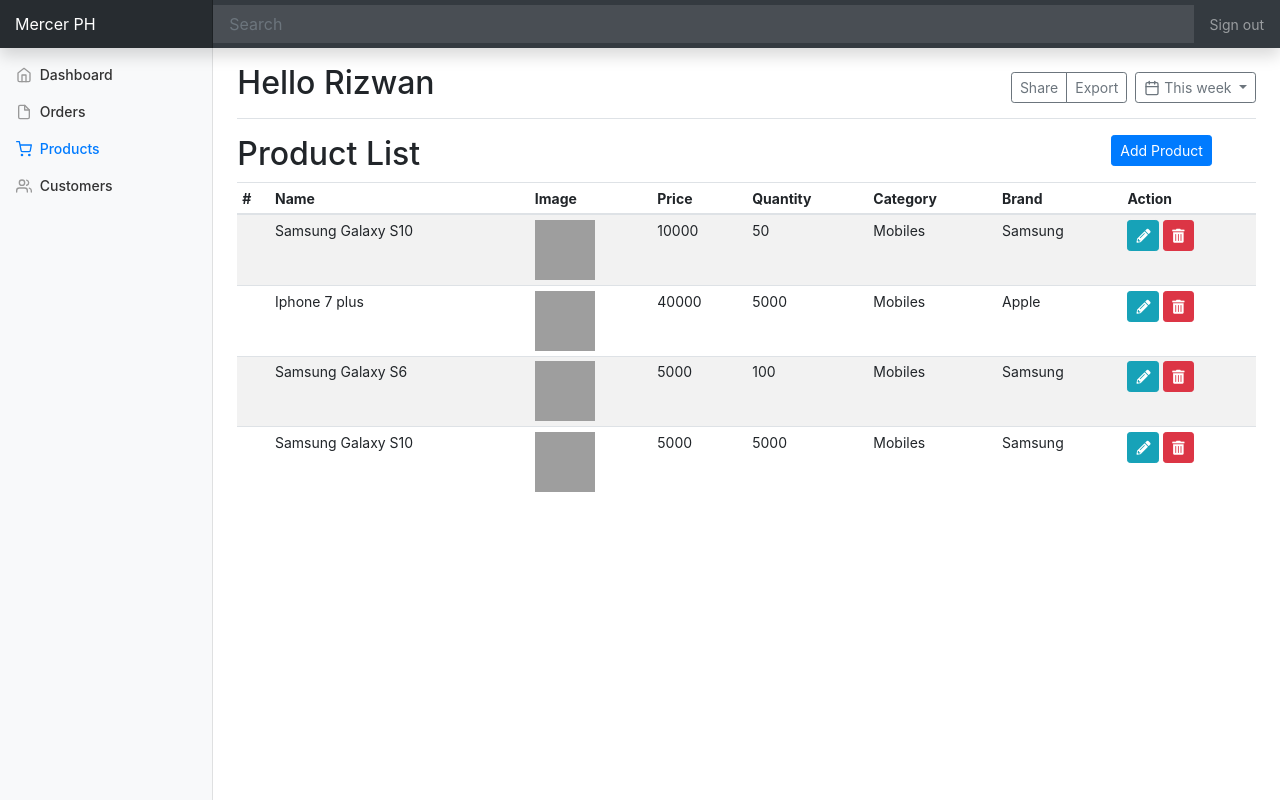
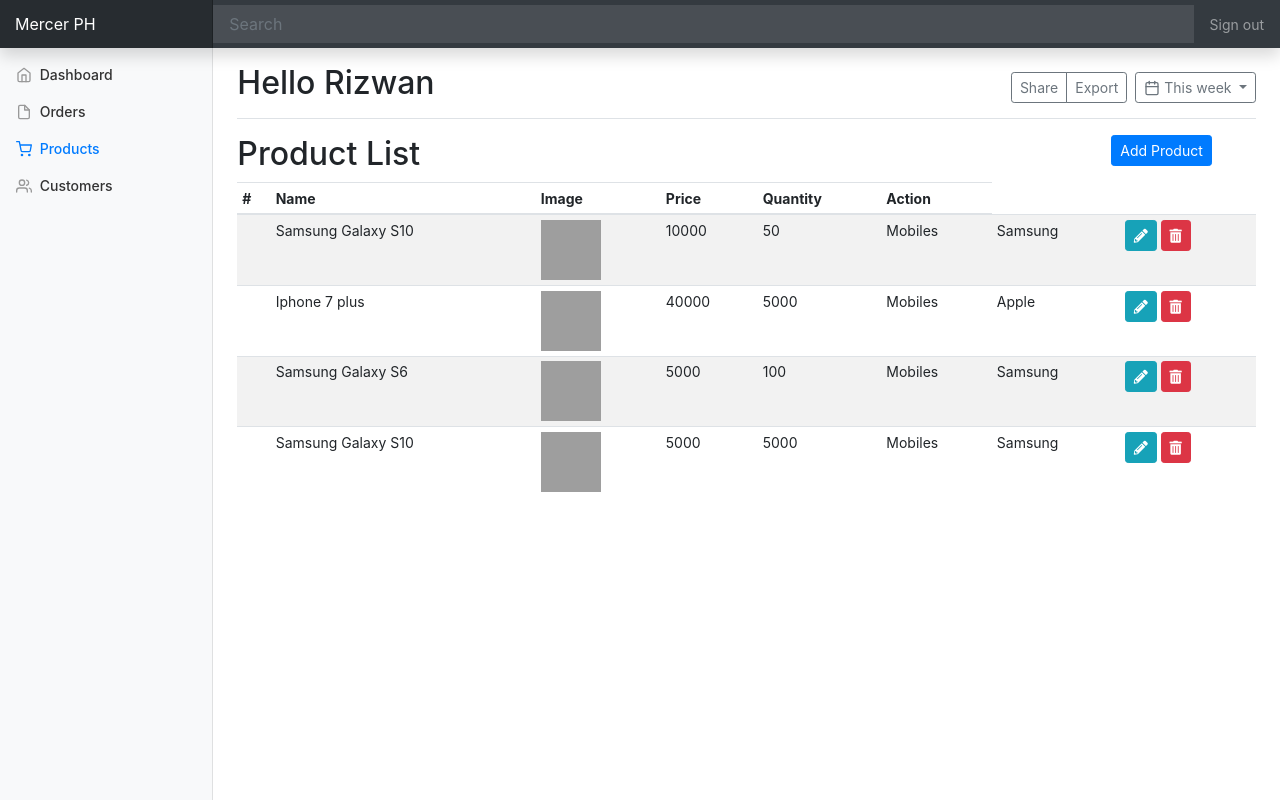
Before and after one commit to enochpowno/Mercer-PH-Sofeng-, a PHP site: page /KhanStore/admin/products.php in a window 1280 px wide. Run offline with PHP 8.4, Linux system fonts and the light colour scheme; a user stored in the database is signed in; data comes from the database, SQL or seed files in the repository; some libraries are stand-ins or nearby versions; grey boxes are pictures that could not be loaded.

Commit message:
Admin Changes

```diff
--- a/admin/products.php
+++ b/admin/products.php
@@ -24,8 +24,6 @@
               <th>Image</th>
               <th>Price</th>
               <th>Quantity</th>
-              <th>Category</th>
-              <th>Brand</th>
               <th>Action</th>
             </tr>
           </thead>
```
Also changed, not shown: admin/admin-logout.php (line endings or trailing spaces), admin/brands.php (line endings or trailing spaces), admin/categories.php (line endings or trailing spaces), admin/customer_orders.php (line endings or trailing spaces), admin/customers.php (line endings or trailing spaces), admin/index.php (line endings or trailing spaces), admin/login.php (line endings or trailing spaces), admin/register.php (line endings or trailing spaces).
